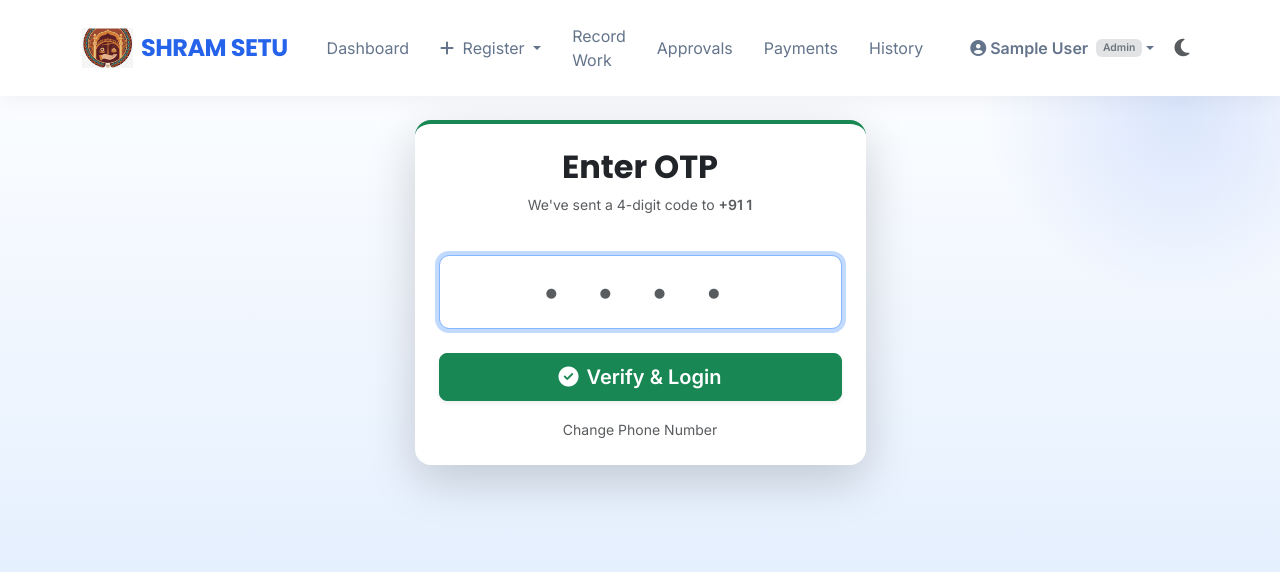
After one commit to Purjeet979/ShramSetu-The-Bridge-to-Fair-Pay, a Flask app: page /verify_otp in a window 1280 px wide. The commit adds this page. Shown: the top 572 px of the page. Run offline with Flask 3, Linux system fonts and the light colour scheme; the visitor is signed in with stand-in values (Sample User, id 1); some libraries are stand-ins or nearby versions.

Commit message:
otp worker

```diff
--- a/app.py
+++ b/app.py
@@ -1,8 +1,11 @@
 from flask import Flask, render_template, request, redirect, url_for, flash
 import database
 import logic
+import random
+
 from flask import session
 from functools import wraps
+
 app = Flask(__name__)
 app.secret_key = "shram_setu_secret_key"  # Needed for flash messages
 
@@ -42,6 +45,76 @@ def login_required(f):
         return f(*args, **kwargs)
     return decorated_function
 
+
+@app.route('/worker_login', methods=['GET', 'POST'])
+def worker_login():
+    if request.method == 'POST':
+        phone = request.form['phone']
+
+        # 1. Check if worker exists in database
+        conn = database.get_connection()
+        if conn:
+            cursor = conn.cursor(dictionary=True)
+            cursor.execute("SELECT * FROM workers WHERE phone = %s", (phone,))
+            worker = cursor.fetchone()
+            conn.close()
+
+            if worker:
+                # 2. Generate 4-digit OTP
+                otp = random.randint(1000, 9999)
+
+                # 3. Save OTP and Phone in session temporarily
+                session['temp_otp'] = str(otp)
+                session['temp_phone'] = phone
+
+                # 4. Print in console (Development ke liye easy testing)
+                print(f"🔔 [DEBUG] OTP for {phone} is: {otp}")
+
+                # 5. Send Real SMS
+                logic.send_real_otp(phone, otp)
+
+                flash("OTP sent successfully to your phone!", "success")
+                return redirect(url_for('verify_otp'))
+            else:
+                flash("Phone number not found. Ask Admin to register you.", "error")
+
+    return render_template('worker_login.html')
+
+
+@app.route('/verify_otp', methods=['GET', 'POST'])
+def verify_otp():
+    # Agar phone number session mein nahi hai, toh wapas bhej do
+    if 'temp_phone' not in session:
+        return redirect(url_for('worker_login'))
+
+    if request.method == 'POST':
+        entered_otp = request.form['otp']
+        saved_otp = session.get('temp_otp')
+
+        if entered_otp == saved_otp:
+            phone = session.get('temp_phone')
+
+            # Fetch worker details for login session
+            conn = database.get_connection()
+            if conn:
+                cursor = conn.cursor(dictionary=True)
+                cursor.execute("SELECT * FROM workers WHERE phone = %s", (phone,))
+                worker = cursor.fetchone()
+                conn.close()
+
+                # Set official session variables
+                session.clear()  # Clear temp stuff
+                session['user_id'] = worker['worker_id']
+                session['user_role'] = 'Worker'
+                session['user_name'] = worker['name']
+                session['identifier'] = worker['phone']
+
+                flash(f"Login Successful! Welcome {worker['name']}.", "success")
+                return redirect(url_for('index'))
+        else:
+            flash("Invalid OTP. Please try again.", "error")
+
+    return render_template('verify_otp.html')
 
 @app.route('/logout')
 def logout():
--- a/templates/login.html
+++ b/templates/login.html
@@ -20,6 +20,12 @@
                 <div class="d-grid">
                     <button type="submit" class="btn btn-primary btn-lg rounded-pill">Sign In</button>
                 </div>
+                <div class="text-center mt-4 pt-3 border-top">
+    <p class="text-muted small mb-2">Are you a registered worker?</p>
+    <a href="/worker_login" class="btn btn-outline-warning rounded-pill px-4 fw-bold">
+        <i class="fa-solid fa-mobile-screen-button me-2"></i>Login with OTP
+    </a>
+</div>
             </form>
         </div>
     </div>
--- /dev/null
+++ b/templates/verify_otp.html
@@ -0,0 +1,25 @@
+{% extends 'base.html' %}
+
+{% block content %}
+<div class="row justify-content-center page-animate">
+    <div class="col-md-5">
+        <div class="card p-4 shadow-lg border-0 border-top border-4 border-success">
+            <div class="text-center mb-4">
+                <h2 class="fw-bold text-dark">Enter OTP</h2>
+                <p class="text-muted small">We've sent a 4-digit code to <strong>+91 {{ session['temp_phone'] }}</strong></p>
+            </div>
+            <form method="POST" action="/verify_otp">
+                <div class="mb-4 text-center">
+                    <input type="text" name="otp" class="form-control form-control-lg text-center fw-bold letter-spacing-2" placeholder="• • • •" maxlength="4" style="font-size: 2rem; letter-spacing: 15px;" required autofocus>
+                </div>
+                <div class="d-grid mb-3">
+                    <button type="submit" class="btn btn-success btn-lg fw-bold shadow-sm"><i class="fa-solid fa-check-circle me-2"></i>Verify & Login</button>
+                </div>
+                <div class="text-center">
+                    <a href="/worker_login" class="text-decoration-none text-muted small">Change Phone Number</a>
+                </div>
+            </form>
+        </div>
+    </div>
+</div>
+{% endblock %}
--- a/templates/worker_dashboard.html
+++ b/templates/worker_dashboard.html
@@ -53,9 +53,9 @@
                         </td>
                         <td class="pe-4">
                             {% if entry.admin_remark %}
-                                <div class="p-2 small bg-light rounded border-start border-3 {{ 'border-danger' if entry.approval_status == 'Rejected' else 'border-primary' }}">
-                                    <strong>Admin:</strong> {{ entry.admin_remark }}
-                                </div>
+                                <div class="p-2 small bg-secondary bg-opacity-10 rounded border-start border-3 {{ 'border-danger' if entry.approval_status == 'Rejected' else 'border-primary' }}">
+    <strong>Admin:</strong> <span class="text-body">{{ entry.admin_remark }}</span>
+</div>
                             {% else %}
                                 <span class="text-muted small">No notes</span>
                             {% endif %}
```
Also changed, not shown: logic.py (+40 -0 lines), templates/worker_login.html (added, +32 -0 lines).
